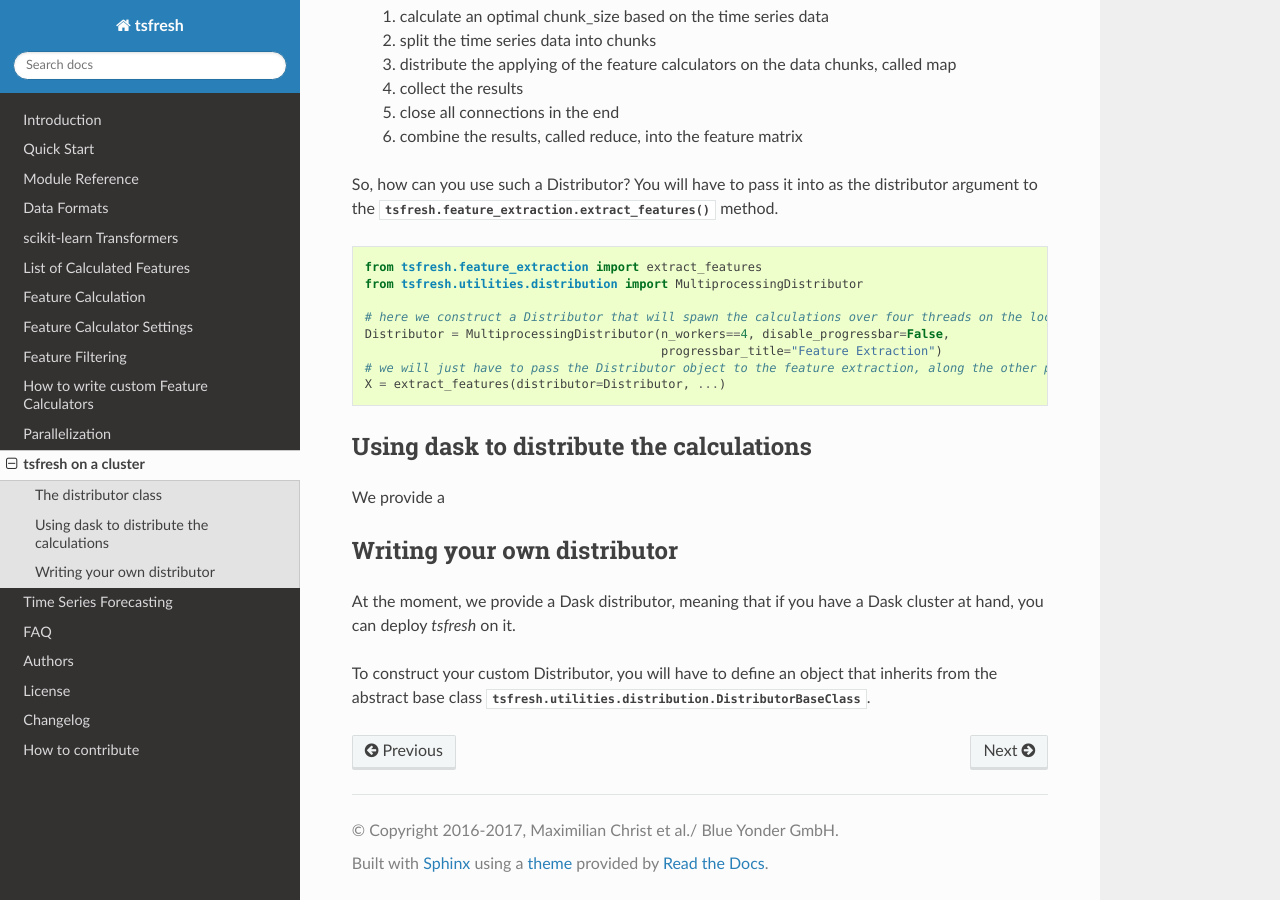
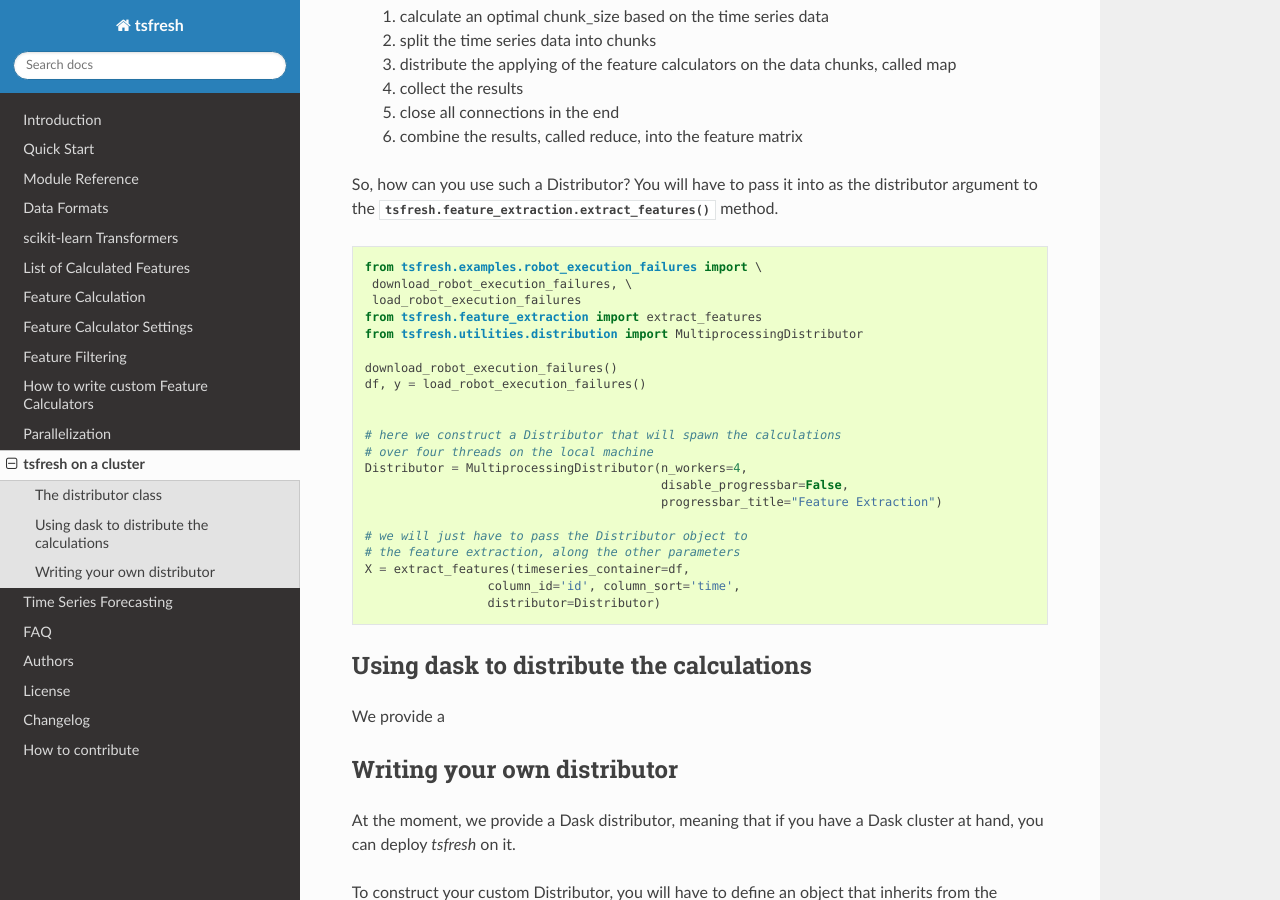
Before and after one commit to blue-yonder/tsfresh, a Sphinx documentation site: the page built from docs/text/tsfresh_on_a_cluster.rst, in a window 1280 px wide and 900 px high, scrolled down 547 px. Built offline with Sphinx 7.4.7 and the Read the Docs theme 2.0.0, drawn with Linux system fonts in a browser that asks for light colours; formulas are drawn with MathJax 3; the version number could not be read and is left out.

Commit message:
now the example is working

```diff
--- a/docs/text/tsfresh_on_a_cluster.rst
+++ b/docs/text/tsfresh_on_a_cluster.rst
@@ -30,14 +30,27 @@ So, how can you use such a Distributor? You will have to pass it into as the dis
 
 .. code:: python
 
+    from tsfresh.examples.robot_execution_failures import \
+     download_robot_execution_failures, \
+     load_robot_execution_failures
     from tsfresh.feature_extraction import extract_features
     from tsfresh.utilities.distribution import MultiprocessingDistributor
 
-    # here we construct a Distributor that will spawn the calculations over four threads on the local machine
-    Distributor = MultiprocessingDistributor(n_workers==4, disable_progressbar=False,
+    download_robot_execution_failures()
+    df, y = load_robot_execution_failures()
+
+
+    # here we construct a Distributor that will spawn the calculations
+    # over four threads on the local machine
+    Distributor = MultiprocessingDistributor(n_workers=4,
+                                             disable_progressbar=False,
                                              progressbar_title="Feature Extraction")
-    # we will just have to pass the Distributor object to the feature extraction, along the other parameters
-    X = extract_features(distributor=Distributor, ...)
+
+    # we will just have to pass the Distributor object to
+    # the feature extraction, along the other parameters
+    X = extract_features(timeseries_container=df,
+                     column_id='id', column_sort='time',
+                     distributor=Distributor)
 
 
 Using dask to distribute the calculations
```
